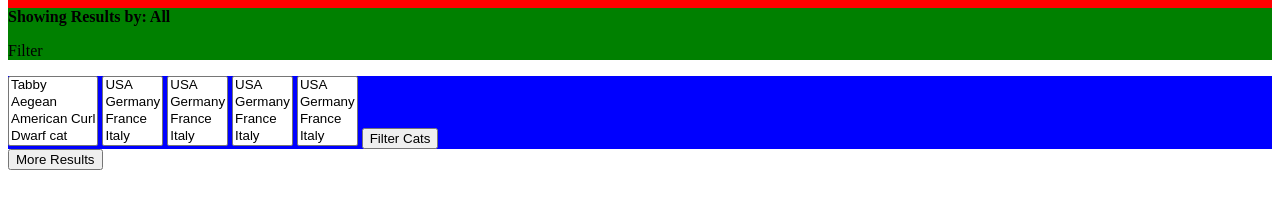
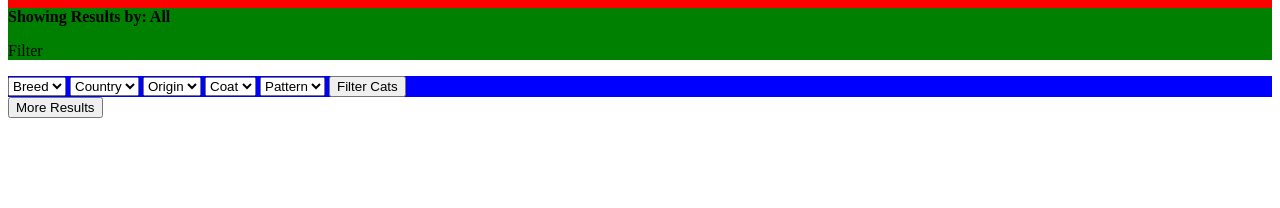
Before and after one commit to lewdavidson/Katz, a plain HTML site: page index.html in a window 1280 px wide. Both pictures are taken after a click on the element "Filter". Shown: the part 160-368 px from the top of the page. Drawn offline with nearby package versions, Linux system fonts and the light colour scheme; no server answers.

Commit message:
sucessfully display information to select menus

```diff
--- a/index.html
+++ b/index.html
@@ -26,37 +26,22 @@
       </div>
 
       <div class='filter-bar'>
-          <select id='breed' name='breed' size='4'>
-            <option value='Tabby'>Tabby</option>
-            <option value='Aegean'>Aegean</option>
-            <option value='American Curl'>American Curl</option>
-            <option value='Dwarf cat'>Dwarf cat</option>
+          <select id='breed-selection' name='breed'>
+            <option value=" ">Breed</option>
           </select>
-          <select id='country' name='country' size='4'>
-            <option value='USA'>USA</option>
-            <option value='Germany'>Germany</option>
-            <option value='France'>France</option>
-            <option value='Italy'>Italy</option>
+          <select id='country-selection' name='country'>
+            <option value=''>Country</option>
           </select>
-          <select id='origin' name='origin' size='4'>
-            <option value='USA'>USA</option>
-            <option value='Germany'>Germany</option>
-            <option value='France'>France</option>
-            <option value='Italy'>Italy</option>
+          <select id='origin-selection' name='origin'>
+            <option value=''>Origin</option>
           </select>
-          <select id='coat' name='coat' size='4'>
-            <option value='USA'>USA</option>
-            <option value='Germany'>Germany</option>
-            <option value='France'>France</option>
-            <option value='Italy'>Italy</option>
+          <select id='coat-selection' name='coat'>
+            <option value=''>Coat</option>
           </select>
-          <select id='pattern' name='pattern' size='4'>
-            <option value='USA'>USA</option>
-            <option value='Germany'>Germany</option>
-            <option value='France'>France</option>
-            <option value='Italy'>Italy</option>
+          <select id='pattern-selection' name='pattern'>
+            <option value=''>Pattern</option>
           </select>
-          <button id='search' onClick='filterCats('breed', 'country', 'origin', 'coat', 'pattern')' name='search'>Filter Cats</button>
+          <button id='search' onClick='filterCats(breed-selection, country, origin, coat,pattern)' name='search'>Filter Cats</button>
       </div>
 
         <div id='cat-card-list'>
--- a/js/interface.js
+++ b/js/interface.js
@@ -1,6 +1,7 @@
 $(document).ready(function(){
+
   $.ajax({
-    url: "https://catfact.ninja/breeds?page=1"
+    url: "https://catfact.ninja/breeds?limit=98"
   }).done(function(data) {
     var info = data.data;
     info.forEach(function(item){
@@ -9,35 +10,43 @@ $(document).ready(function(){
       var origin = item.origin;
       var coat = item.coat;
       var pattern = item.pattern;
-      console.log(item.breed);
+
       $('#cat-card-list').append('<ul>' + '<li>' + 'Breed: ' + breed + '</li>' + '<li>' + 'Country: ' + country + '</li>' + '<li>' + 'Origin: ' + origin + '</li>' + '<li>' + 'Coat: ' + coat + '</li>' + '<li>' + 'Pattern: '+ pattern + '</li>' + '</ul>');
+
+      $('#breed-selection').append('<option ' + 'value=' + "'" + breed + "'" + '>' + breed + '</option>');
+      $('#country-selection').append('<option ' + 'value=' + "'" + country + "'" + '>' + country + '</option>');
+      $('#origin-selection').append('<option ' + 'value=' + "'" + origin + "'" + '>' + origin + '</option>');
+      $('#coat-selection').append('<option ' + 'value=' + "'" + coat + "'" + '>' + coat + '</option>');
+      $('#pattern-selection').append('<option ' + 'value=' + "'" + pattern + "'" + '>' + pattern + '</option>');
     });
   });
 
   $('.filter-tag').click(function(){
     $('.filter-bar').toggleClass('open-bar');
   });
+
   $('#search').click(function(){
     $('.filter-bar').toggleClass('open-bar');
   });
+
 });
 
 function filterCats(breed, country, origin, coat, pattern) {
-  var breedResult = document.getElementById(breed);
-  var countryResult = document.getElementById(country);
-  var originResult = document.getElementById(origin);
-  var coatResult = document.getElementById(coat);
-  var patternResult = document.getElementById(pattern);
+  var breedResult = document.getElementById(breed-selection);
+  // var countryResult = document.getElementById(country);
+  // var originResult = document.getElementById(origin);
+  // var coatResult = document.getElementById(coat);
+  // var patternResult = document.getElementById(pattern);
   console.log(breedResult.options[breedResult.selectedIndex].value);
-  console.log(countryResult.options[countryResult.selectedIndex].value);
-  console.log(originResult.options[originResult.selectedIndex].value);
-  console.log(coatResult.options[coatResult.selectedIndex].value);
-  console.log(patternResult.options[patternResult.selectedIndex].value);
+  // console.log(countryResult.options[countryResult.selectedIndex].value);
+  // console.log(originResult.options[originResult.selectedIndex].value);
+  // console.log(coatResult.options[coatResult.selectedIndex].value);
+  // console.log(patternResult.options[patternResult.selectedIndex].value);
 };
 
 function nextPage() {
   $.ajax({
-    url: "https://catfact.ninja/breeds?page=2"
+    url: "https://catfact.ninja/breeds?"
   }).done(function(data) {
     $('#cat-card-list').append(JSON.stringify(data))
   });
```
